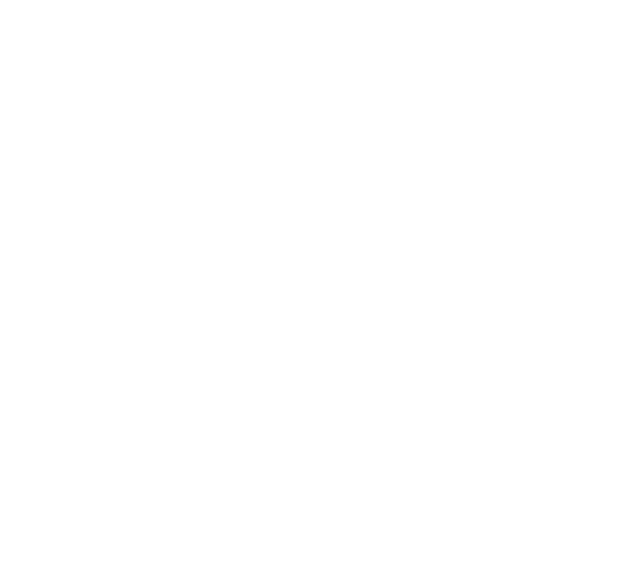
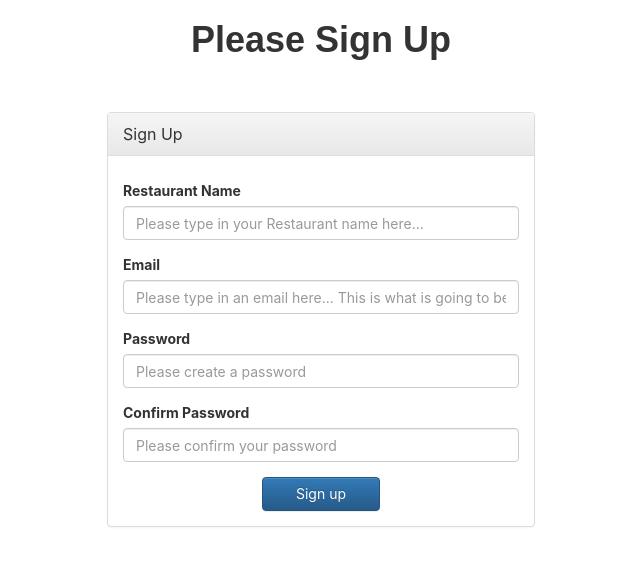
Before and after one commit to davidosemwegie/grubite, a React (Create React App) app in the folder grubite_web/: page /signup in a window 1280 px wide. Shown: the top 566 px of the page, without its empty margins (319-959 px from the left). Built offline with nearby package versions, Linux system fonts and the light colour scheme.

Commit message:
The sign up feature works on the server side

```diff
--- a/grubite_web/src/App.js
+++ b/grubite_web/src/App.js
@@ -3,6 +3,7 @@
 
 //import needed components
 import LoginPage from './components/LoginPage'
+import SignupPage from './components/SignupPage'
 import Dashboard from './components/Dashboard'
 
 
@@ -13,6 +14,7 @@
         <Router>
           <div>
             <Route path="/login" component={LoginPage} />
+            <Route path='/signup' component={SignupPage}/>
             <Route exact path="/" component={Dashboard}/>
           </div>
         </Router>
--- a/grubite_web/src/components/LoginPage/LoginBox.jsx
+++ b/grubite_web/src/components/LoginPage/LoginBox.jsx
@@ -63,7 +63,7 @@
                 //check if the retured array actually has any values
                 if (typeof(userInfo) !== 'undefined') {
                     const id = userInfo.roid
-                    const rName = userInfo.restaurantName
+                    const rName = userInfo.rName
 
                     sessionStorage.setItem('id', id)
                     sessionStorage.setItem('rName', rName)
--- /dev/null
+++ b/grubite_web/src/components/SignupPage/SignupForm.jsx
@@ -0,0 +1,143 @@
+import React, { Component } from 'react';
+import {Panel, Form, Button} from 'react-bootstrap'
+import {
+    Redirect
+} from 'react-router-dom'
+import FieldGroup from '../common/FieldGroup'
+
+
+export default class extends Component {
+
+    constructor(){
+        super()
+        document.title = "Sign Up"
+
+        this.state = {
+            error : null,
+            email: null,
+            password: null,
+            confirmPassword: null,
+            restaurantName: null,
+            stressAddress: null,
+            province: null,
+            city: null,
+            postalCode: null,
+            succeessfulSignup: false
+        }
+
+        this.handleInputChange = this.handleInputChange.bind(this);
+    }
+
+    //This is the method that is called when an input value is changed
+    handleInputChange(event) {
+        const target = event.target;
+        const value = target.type === 'checkbox' ? target.checked : target.value;
+        const name = target.name;
+
+        this.setState({
+        [name]: value
+        });
+    }
+
+    createRestaurantOwner() {
+        const {email, password, confirmPassword, restaurantName} = this.state
+
+
+    }
+
+
+    render() {
+        const {succeessfulSignup} = this.state
+
+        if (succeessfulSignup) {
+            return (
+                <Redirect to='/login'/>
+            )
+        }
+
+        return (
+            <div>
+                <div>
+                </div>
+                <div className="LoginBox">
+                    <Panel>
+                    <Panel.Heading>
+                        <Panel.Title>Sign Up</Panel.Title>
+                    </Panel.Heading>
+                    <Panel.Body>
+                    <p>{this.state.error}</p>
+                    <Form>
+                        <FieldGroup
+                        label = "Restaurant Name"
+                        type = "text"
+                        name = "restaurantName"
+                        placeholder="Please type in your Restaurant name here..."
+                        onChange={this.handleInputChange}
+                        />
+                        <FieldGroup
+                        label = "Email"
+                        type = "email"
+                        name = "email"
+                        placeholder="Please type in an email here... This is what is going to be used to log in"
+                        onChange={this.handleInputChange}
+                        />
+                        <FieldGroup
+                        label = "Password"
+                        type = "password"
+                        name = "password"
+                        placeholder = "Please create a password"
+                        onChange={this.handleInputChange}
+                        />
+                        <FieldGroup
+                        label = "Confirm Password"
+                        type = "password"
+                        name = "confirmPassword"
+                        placeholder = "Please confirm your password"
+                        onChange={this.handleInputChange}
+                        />
+                        {/* <FieldGroup
+                        label = "Restaurant Name"
+                        type = "text"
+                        name = "restaurantName"
+                        placeholder="Please type in your Restaurant name here..."
+                        onChange={this.handleInputChange}
+                        />
+                        <FieldGroup
+                        label = "Street Address"
+                        type = "text"
+                        name = "stressAddress"
+                        placeholder="Please type in the street address here..."
+                        onChange={this.handleInputChange}
+                        />
+                        <FieldGroup
+                        label = "Province"
+                        type = "text"
+                        name = "province"
+                        placeholder="Please type in your province here..."
+                        onChange={this.handleInputChange}
+                        />
+                        <FieldGroup
+                        label = "City"
+                        type = "text"
+                        name = "city"
+                        placeholder="Please type in your city here..."
+                        onChange={this.handleInputChange}
+                        />
+                        <FieldGroup
+                        label = "Postal Code"
+                        type = "text"
+                        name = "postalCode"
+                        placeholder="Please type in your postal Code here..."
+                        onChange={this.handleInputChange}
+                        /> */}
+                    <div className="loginButtonContainer">
+                    <Button bsStyle="primary" className="loginButton primary" type='submit'>Sign up</Button>
+                    </div>
+                    </Form>
+                    </Panel.Body>
+                </Panel>
+                </div>
+            </div>
+        );
+    }
+}
--- /dev/null
+++ b/grubite_web/src/components/SignupPage/index.jsx
@@ -0,0 +1,18 @@
+import React, { Component } from 'react';
+import '../common/Common.css'
+
+//importing the components that are needed
+import SignupForm from './SignupForm'
+
+class index extends Component {
+    render() {
+        return (
+            <div>
+                <h1 className='portalPageHeader'>Please Sign Up</h1>
+                <SignupForm />
+            </div>
+        );
+    }
+}
+
+export default index;
--- /dev/null
+++ b/grubite_web/src/components/common/FieldGroup.jsx
@@ -0,0 +1,21 @@
+import React from 'react'
+import {
+    FormGroup,
+    ControlLabel,
+    FormControl,
+    HelpBlock} from 'react-bootstrap'
+
+
+
+const FieldGroup = ({ id, label, help, ...props }) => {
+
+    return (
+        <FormGroup controlId={id}>
+          <ControlLabel>{label}</ControlLabel>
+          <FormControl {...props}/>
+          {help && <HelpBlock>{help}</HelpBlock>}
+        </FormGroup>
+    );
+}
+
+export default FieldGroup;
```
Also changed, not shown: 1 other file (tests, documents, lock files or other folders).
